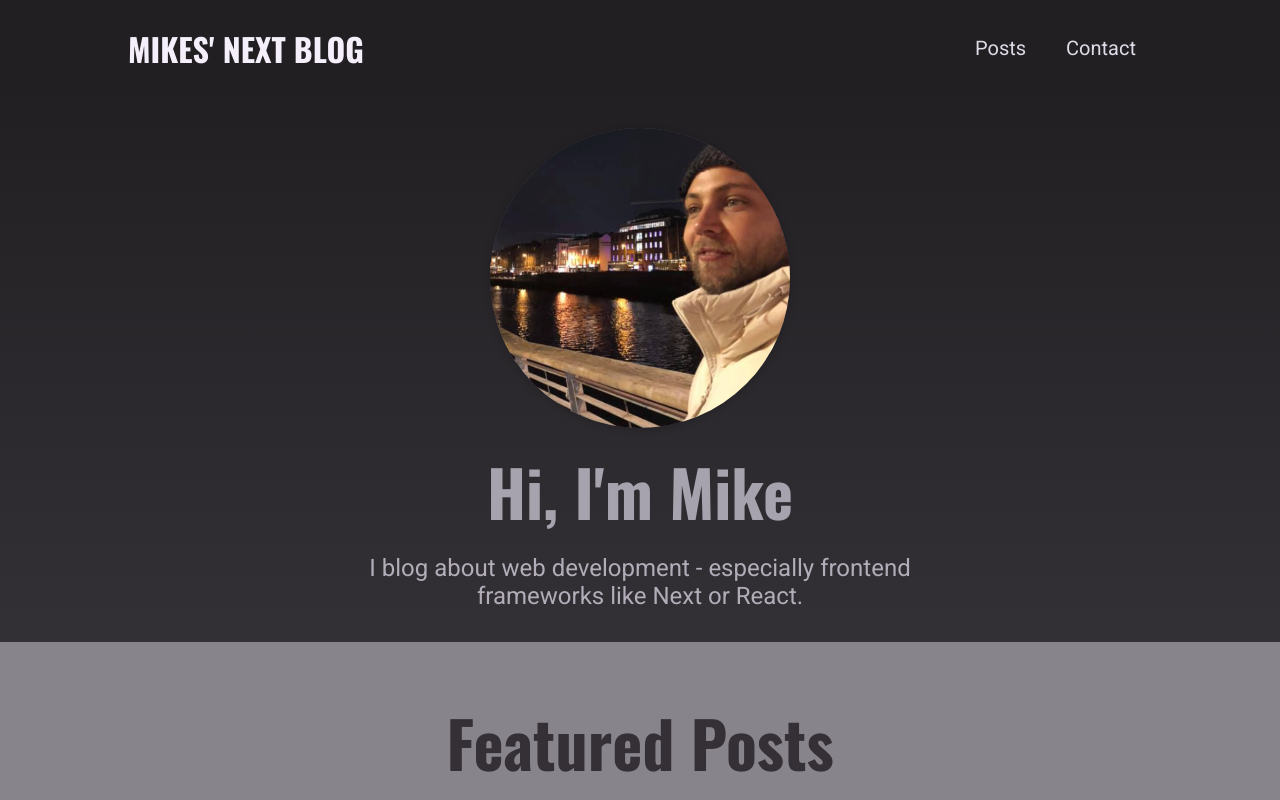
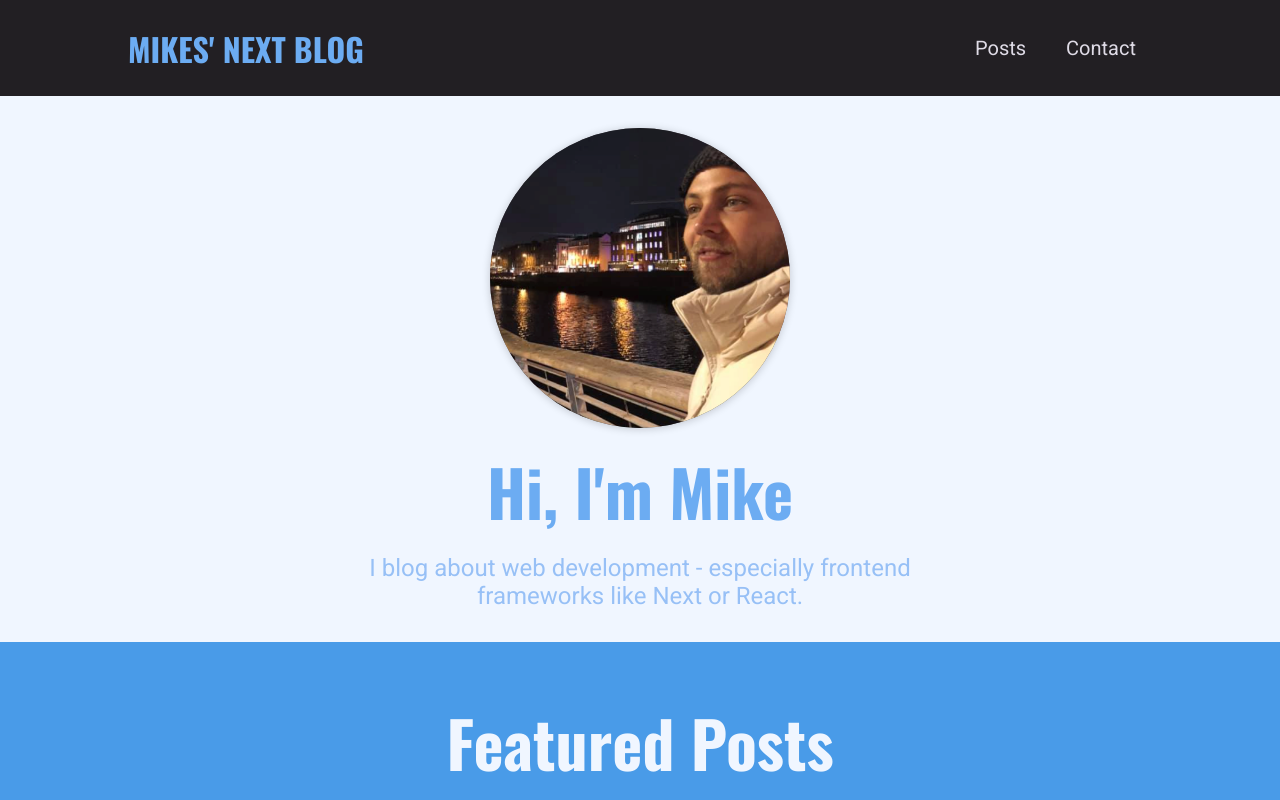
Before and after one commit to mcooper7649/blog_nextjs, a Next.js app: page / in a window 1280 px wide. Shown: the top 800 px of the page. Built offline with nearby package versions, Linux system fonts and the light colour scheme.

Commit message:
updated primary colors on globalcss

```diff
--- a/components/home-page/featured-posts.module.css
+++ b/components/home-page/featured-posts.module.css
@@ -6,7 +6,7 @@
 
 .latest h2 {
   font-size: var(--size-8);
-  color: var(--color-grey-800);
+  color: var(--color-primary-50);
   text-align: center;
 }
 
--- a/components/home-page/hero.module.css
+++ b/components/home-page/hero.module.css
@@ -2,8 +2,8 @@
   text-align: center;
   background-image: linear-gradient(
     to bottom,
-    var(--color-grey-900),
-    var(--color-grey-800)
+    var(--color-primary-50),
+    var(--color-primary-50)
   );
   padding: var(--size-8) 0;
 }
@@ -28,12 +28,12 @@
 .hero h1 {
   font-size: var(--size-16);
   margin: var(--size-4) 0;
-  color: var(--color-grey-300);
+  color: var(--color-primary-400);
 }
 
 .hero p {
   font-size: var(--size-6);
-  color: var(--color-grey-200);
+  color: var(--color-primary-300);
   width: 90%;
   max-width: 40rem;
   margin: auto;
--- a/components/layout/logo.module.css
+++ b/components/layout/logo.module.css
@@ -3,7 +3,7 @@
   font-size: var(--size-5);
   font-weight: bold;
   font-family: 'Oswald', sans-serif;
-  color: var(--color-grey-50);
+  color: var(--color-primary-400);
 }
 
 @media (min-width: 768px) {
--- a/components/posts/all-posts.module.css
+++ b/components/posts/all-posts.module.css
@@ -6,7 +6,7 @@
 
 .posts h1 {
   font-size: var(--size-8);
-  color: var(--color-grey-800);
+  color: var(--color-primary-50);
   text-align: center;
 }
 
--- a/posts/getting-started-with-nextjs.md
+++ b/posts/getting-started-with-nextjs.md
@@ -1,6 +1,6 @@
 ---
 title: 'Getting Started with NextJS'
-date: '2022-10-16'
+date: '2022-03-01'
 image: getting-started-nextjs.png
 excerpt: NextJS is a the React framework for production - it makes building fullstack React apps and sites a breeze and ships with built-in SSR.
 isFeatured: true
--- a/posts/mastering-javascript.md
+++ b/posts/mastering-javascript.md
@@ -3,7 +3,7 @@ title: Mastering JavaScript
 excerpt: JavaScript is the most important programming language for web development. You probably don't know it well enough!
 image: mastering-js-thumb.png
 isFeatured: false
-date: '2021-10-30'
+date: '2022-02-03'
 ---
 
 JavaScript powers the web - it's **the** most important programming language you need to know as a web developer.
--- a/styles/globals.css
+++ b/styles/globals.css
@@ -16,14 +16,14 @@ body {
   --color-grey-800: hsl(276, 5%, 20%);
   --color-grey-900: hsl(280, 5%, 13%);
 
-  --color-primary-50: #c8b3ce;
-  --color-primary-100: #a07aaa;
-  --color-primary-200: #884c97;
-  --color-primary-300: #843897;
-  --color-primary-400: #732392;
-  --color-primary-500: #5a097a;
-  --color-primary-600: #480264;
-  --color-primary-700: #3d0264;
+  --color-primary-50: #f0f6ff;
+  --color-primary-100: #dee9fc;
+  --color-primary-200: #bcd4f9;
+  --color-primary-300: #97c0f6;
+  --color-primary-400: #6cacf2;
+  --color-primary-500: #499be8;
+  --color-primary-600: #3c8cd8;
+  --color-primary-700: #2d7ec8;
 
   --color-success-100: #a2f0bc;
   --color-success-500: #12bd4b;
@@ -43,7 +43,7 @@ body {
   --size-40: 10rem;
 
   margin: 0;
-  background-color: var(--color-grey-500);
+  background-color: var(--color-primary-500);
   color: #252525;
   font-family: 'Roboto', sans-serif;
 }
```
